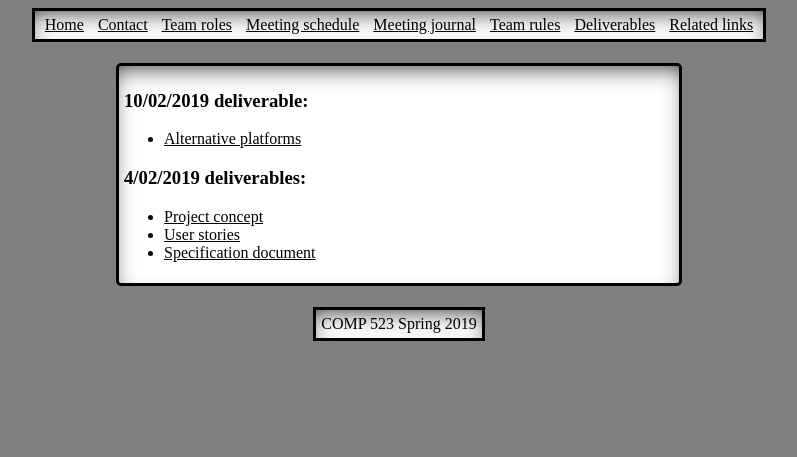
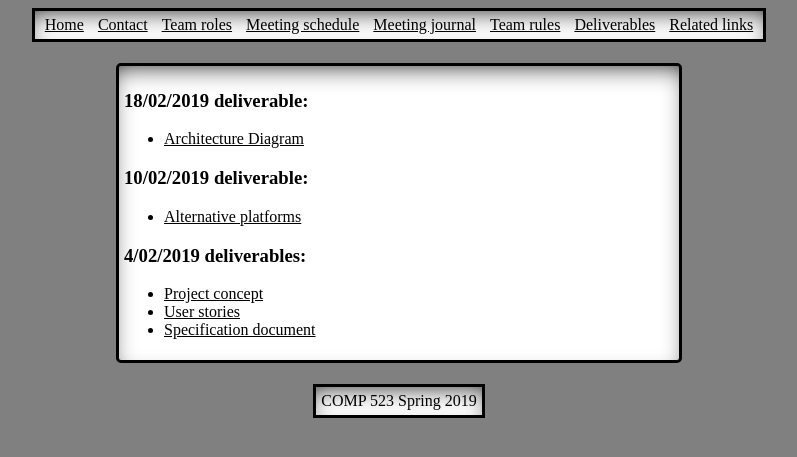
Before and after one commit to jay1723/ObjectDetectionWebsite, a Jekyll site: the page built from deliverables.md, in a window 1280 px wide. Shown: the top 457 px of the page, without its empty margins (241-1038 px from the left). Built offline with Jekyll 4.4.1, drawn with Linux system fonts in a browser that asks for light colours; our own code applies the rules of GitHub Pages for plain Markdown files.

Commit message:
Updated deliverables with Architecture diagram link

```diff
--- a/deliverables.md
+++ b/deliverables.md
@@ -1,3 +1,6 @@
+### 18/02/2019 deliverable:
+* [Architecture Diagram](https://docs.google.com/document/d/1pGvFnnYowWFGXCCl4WfFP2vpwt_pBfimc9TC0AMvnrg/edit?usp=sharing)
+
 ### 10/02/2019 deliverable:
 * [Alternative platforms](https://docs.google.com/document/d/10FhVnZMYm-ujrzTtj1uNJSLs-QRgqzfn6ru5m-VC_bI/edit?fbclid=IwAR2oWdEAzy0-qGuhS7rp4rIWIKqeMCrbWqsqwPTQkvk-V3pMu1li_F4jw9I)
 
```
